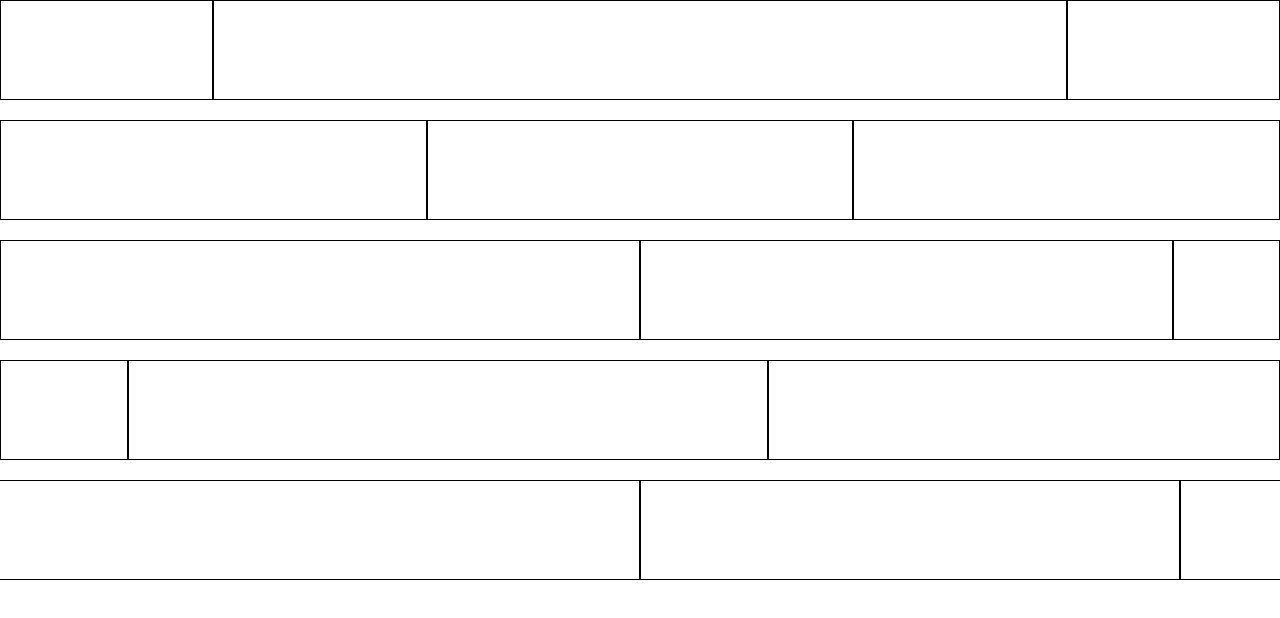
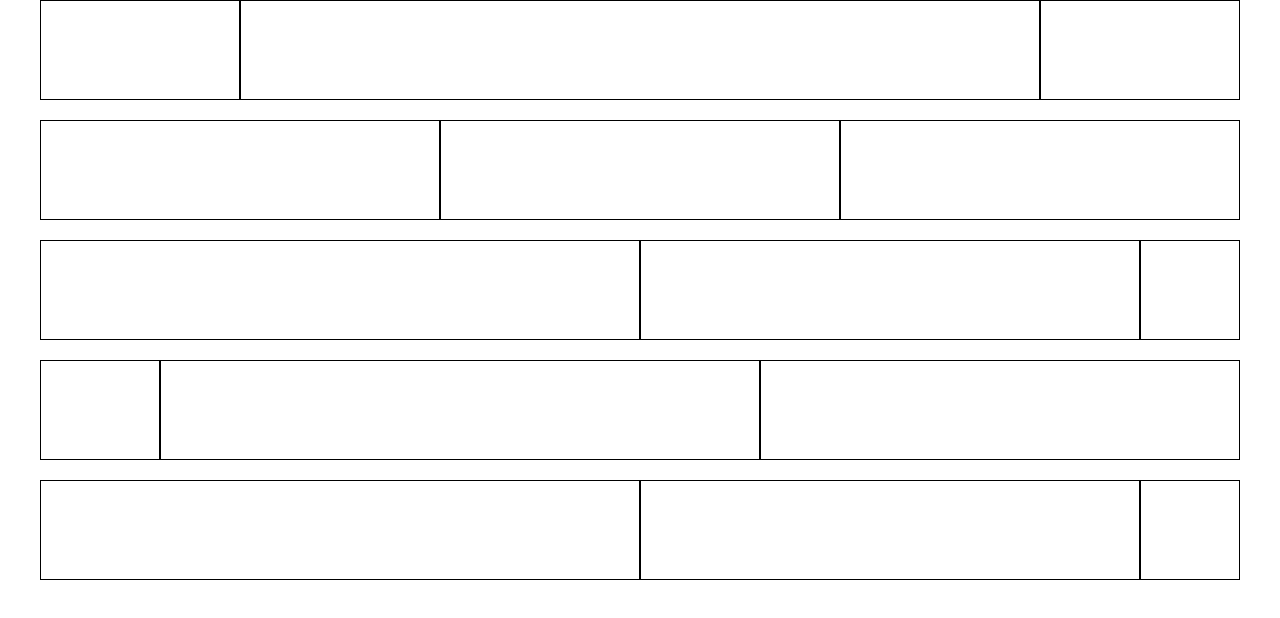
Before and after one commit to jreyesgs/jr-grid, a website: page index.html in a window 1280 px wide. Drawn offline with Linux system fonts and the light colour scheme.

Commit message:
added debug mode and reordered row-flex

```diff
--- a/scss/_grid.scss
+++ b/scss/_grid.scss
@@ -1,7 +1,17 @@
+.debug{
+  // Debug mode
+  border: 1px solid #000;
+  height: 100px;
+  margin-bottom: 20px;
+}
 
 $gridColums: 12;
 $widthColum: 100 / $gridColums;
-
+.container{
+  max-width: 75rem;
+  margin-left: auto;
+  margin-right: auto;
+}
 .row{
   width: 100%;
 }
@@ -17,10 +27,7 @@ $widthColum: 100 / $gridColums;
   float: left;
   padding-left: 10px;
   padding-right: 10px;
-  // Debug mode
-  border: 1px solid #000;
-  height: 100px;
-  margin-bottom: 20px;
+  @extend .debug;
 }
 
 @for $i from 1 through $gridColums {
@@ -56,11 +63,10 @@ $widthColum: 100 / $gridColums;
   flex: 0 1 auto;
   flex-direction: row;
   flex-wrap: wrap;
-    margin-right: -.5rem;
-    margin-left: -.5rem;
-    // Debug mode
-    height: 100px;
-    margin-bottom: 20px;
+  // margin-right: -.5rem;
+  // margin-left: -.5rem;
+  @extend .debug;
+
   @for $i from 1 through $gridColums {
     & > .col-sm-#{$i} {
       flex-basis: $widthColum * $i * 1%;
```
Also changed, not shown: css/styles.css. Lines whose indentation alone changed are shown as unchanged.
